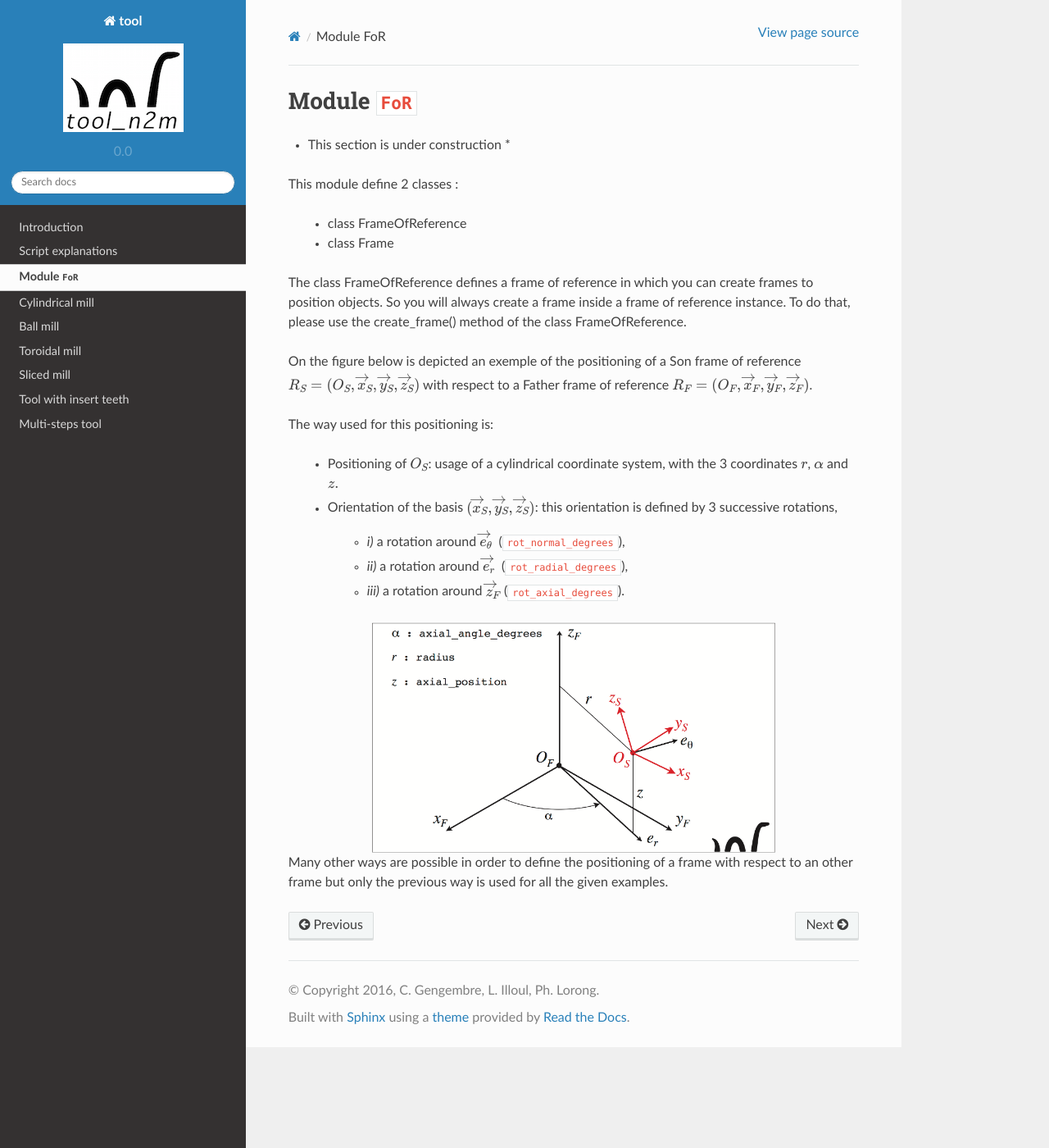
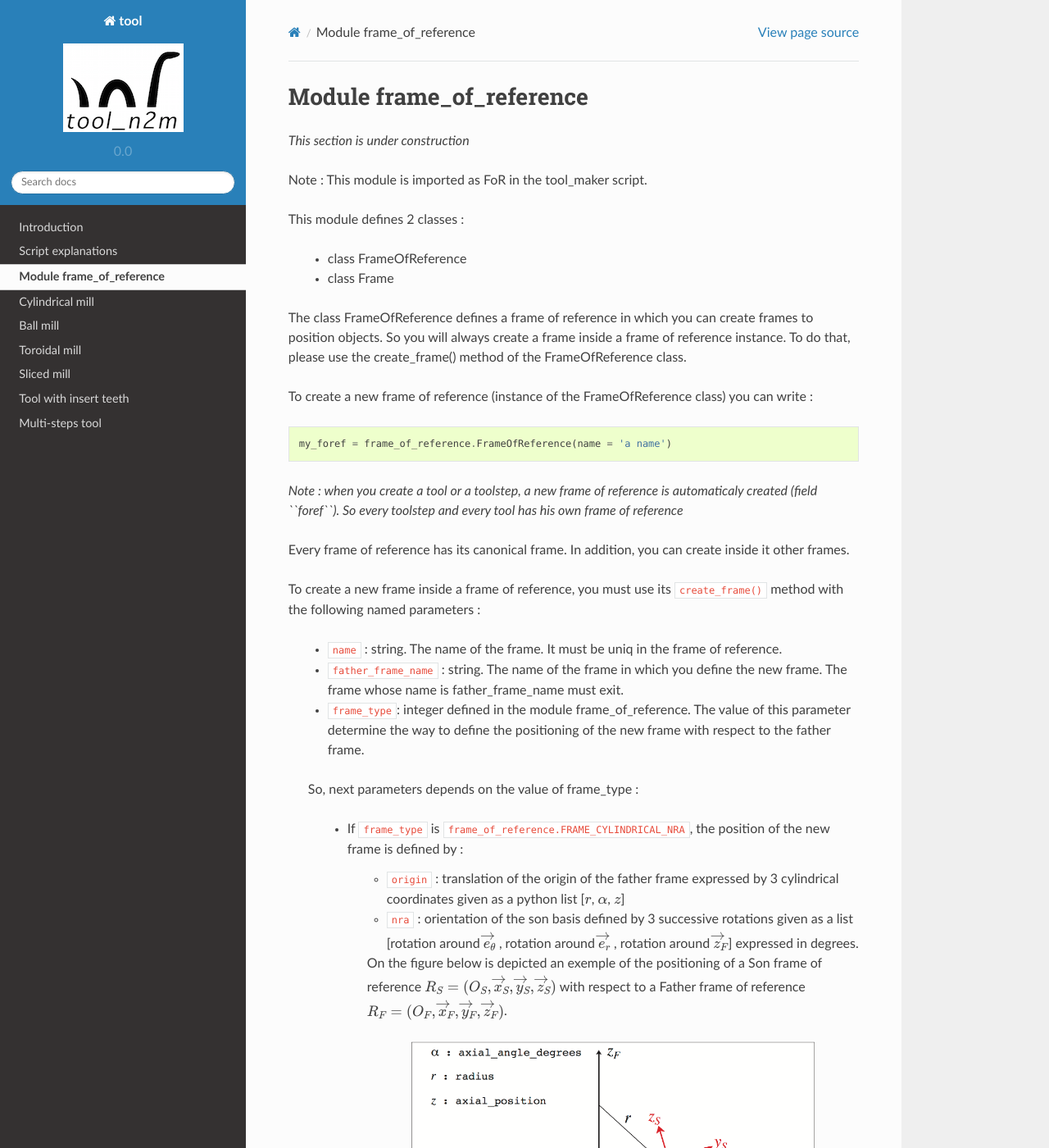
Before and after one commit to cgengembre/tool, a Sphinx documentation site: the page built from sphinxdocs/source/module_FoR.rst, in a window 1280 px wide and 1400 px high. Shown: the whole window at 82% size. Built offline with Sphinx 7.4.7 and the Read the Docs theme 2.0.0, drawn with Linux system fonts in a browser that asks for light colours; formulas are drawn with MathJax 3; some of the changed text lies outside the part shown.

Commit message:
frame_of_reference module sphinx Documentation

```diff
--- a/sphinxdocs/source/module_FoR.rst
+++ b/sphinxdocs/source/module_FoR.rst
@@ -1,30 +1,52 @@
 ################################################################################
-Module ``FoR``
+Module frame_of_reference
 ################################################################################
-* This section is under construction *
-This module define 2 classes :
+*This section is under construction*
+
+Note :  This module is imported as FoR in the tool_maker script.
+
+This module defines 2 classes :
 
     * class FrameOfReference
     * class Frame
 
-The class FrameOfReference defines a frame of reference in which you can create frames to position objects. So you will always create a frame inside a frame of reference instance. To do that, please use the create_frame() method of the class FrameOfReference.
+The class FrameOfReference defines a frame of reference in which you can create frames to position objects. So you will always create a frame inside a frame of reference instance. To do that, please use the create_frame() method of the FrameOfReference class.
 
+To create a new frame of reference (instance of the FrameOfReference class) you can write :
 
-On the figure below is depicted an exemple of the positioning of a Son frame of reference :math:`R_S=(O_S,\overrightarrow{x}_S,\overrightarrow{y}_S,\overrightarrow{z}_S)` with respect to a Father frame of reference
-:math:`R_F=(O_F,\overrightarrow{x}_F,\overrightarrow{y}_F,\overrightarrow{z}_F)`.
+::
 
-The way used for this positioning is:
+    my_foref = frame_of_reference.FrameOfReference(name = 'a name')
 
-    * Positioning of :math:`O_S`: usage of a cylindrical coordinate system, with the 3 coordinates :math:`r`, :math:`\alpha` and :math:`z.`
-    * Orientation of the basis :math:`(\overrightarrow{x}_S,\overrightarrow{y}_S,\overrightarrow{z}_S)`: this orientation is defined by 3 successive rotations,
+*Note : when you create a tool or a toolstep, a new frame of reference is automaticaly created (field ``foref``). So every toolstep and every tool has his own frame of reference*
 
-        * *i)* a rotation around :math:`\overrightarrow{e}_\theta\ ` (``rot_normal_degrees``),
-        * *ii)* a rotation around :math:`\overrightarrow{e}_r\ ` (``rot_radial_degrees``),
-        * *iii)* a rotation around :math:`\overrightarrow{z}_F` (``rot_axial_degrees``).
+Every frame of reference has its canonical frame. In addition, you can create inside it other frames.
 
+To create a new frame inside a frame of reference, you must use its ``create_frame()`` method with the following named parameters :
 
-.. image:: fig/FoR_positioning.png
-    :align: center
-    :width: 13 cm
+    * ``name`` : string. The name of the frame. It must be uniq in the frame of reference.
+    * ``father_frame_name`` : string. The name of the frame in which you define the new frame. The frame whose name is father_frame_name must exit.
+    * ``frame_type``: integer defined in the module frame_of_reference. The value of this parameter determine the way to define the positioning of the new frame with respect to the father frame.
 
-Many other ways are possible in order to define the positioning of a frame with respect to an other frame but only the previous way is used for all the given examples.
+    So, next parameters depends on  the value of frame_type :
+
+        * If ``frame_type`` is ``frame_of_reference.FRAME_CYLINDRICAL_NRA``, the position of the new frame is defined by :
+
+            * ``origin`` : translation of the origin of the father frame expressed by 3 cylindrical coordinates given as a python list [:math:`r`, :math:`\alpha`, :math:`z`]
+            * ``nra`` : orientation of the son basis defined by 3 successive rotations given as a list [rotation around :math:`\overrightarrow{e}_\theta\ `, rotation around :math:`\overrightarrow{e}_r\ `, rotation around :math:`\overrightarrow{z}_F`] expressed in degrees.
+
+            On the figure below is depicted an exemple of the positioning of a Son frame of reference :math:`R_S=(O_S,\overrightarrow{x}_S,\overrightarrow{y}_S,\overrightarrow{z}_S)` with respect to a Father frame of reference :math:`R_F=(O_F,\overrightarrow{x}_F,\overrightarrow{y}_F,\overrightarrow{z}_F)`.
+
+            .. image:: fig/FoR_positioning.png
+                :align: center
+                :width: 13 cm
+
+        * If ``frame_type`` is ``frame_of_reference.FRAME_CYLINDRICAL_V1V12``, the position of the new frame is defined by :
+
+            * ``origin`` : translation of the origin of the father frame expressed by 3 cylindrical coordinates given as a python list [:math:`r`, :math:`\alpha`, :math:`z`]
+            * ``vector1`` and ``vector12`` : 2 vectors given as python lists,  expressed in cylindrical coordinates, defining the orientation of the son basis.
+
+        * If ``frame_type`` is ``frame_of_reference.FRAME_CARTESIAN_V1V12``, the position of the new frame is defined by
+
+            * ``origin`` : translation of the origin of the father frame expressed by 3 cartesian coordinates given as a python list [:math:`x`, :math:`y`, :math:`z`]
+            * ``vector1`` and ``vector12`` : 2 vectors given as python lists,  expressed in cartesian coordinates, defining the orientation of the son basis.
```
